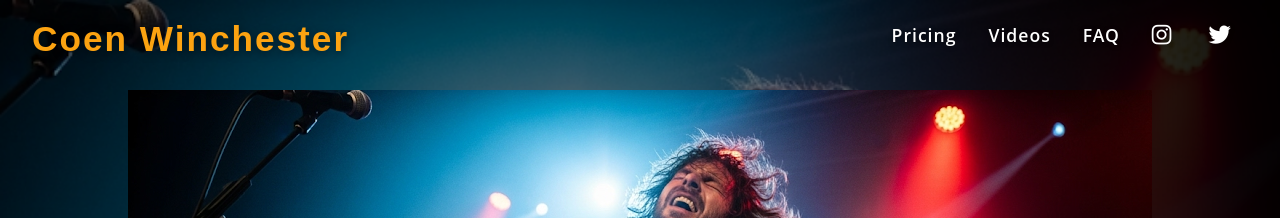
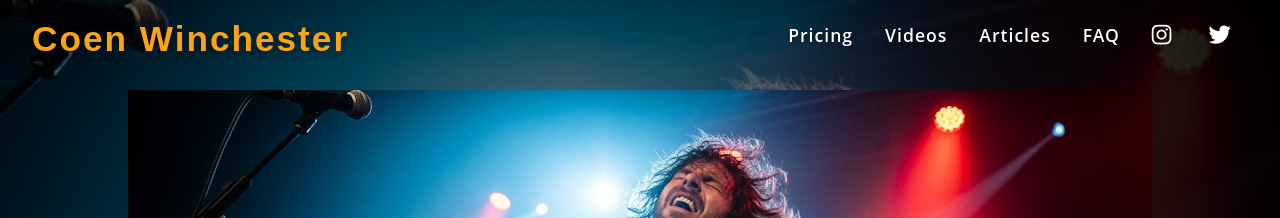
Before and after one commit to garethrhughes/coenwinchester.github.io, a Jekyll site: the page built from index.html, in a window 1280 px wide. Shown: the top 218 px of the page. Built offline with Jekyll 4.4.1, drawn with Linux system fonts in a browser that asks for light colours.

Commit message:
Style tweak

```diff
--- a/_includes/header.html
+++ b/_includes/header.html
@@ -3,6 +3,7 @@
     <nav class="nav">
         <a href="/#pricing">Pricing</a>
         <a href="/#videos">Videos</a>
+        <a href="/articles">Articles</a>
         <a href="/#faq">FAQ</a>
         <div class="social-icons">
             <a href="https://instagram.com/coenwinchester.guitar" target="_blank"><i
@@ -18,6 +19,7 @@
     <nav class="mobile-nav">
         <a href="/#pricing">Pricing</a>
         <a href="/#videos">Videos</a>
+        <a href="/articles">Articles</a>
         <a href="/#faq">FAQ</a>
         <div class="social-icons">
             <a href="https://instagram.com/coenwinchester.guitar" target="_blank"><i
--- a/assets/css/style.css
+++ b/assets/css/style.css
@@ -197,8 +197,8 @@ h1 {
 }
 
 .hero-section .btn-primary:hover {
-    background: var(--oxford-blue);
-    color: var(--orange-web);
+    /* background: var(--oxford-blue); */
+    /* color: var(--orange-web); */
     transform: scale(1.05);
 }
 
```
